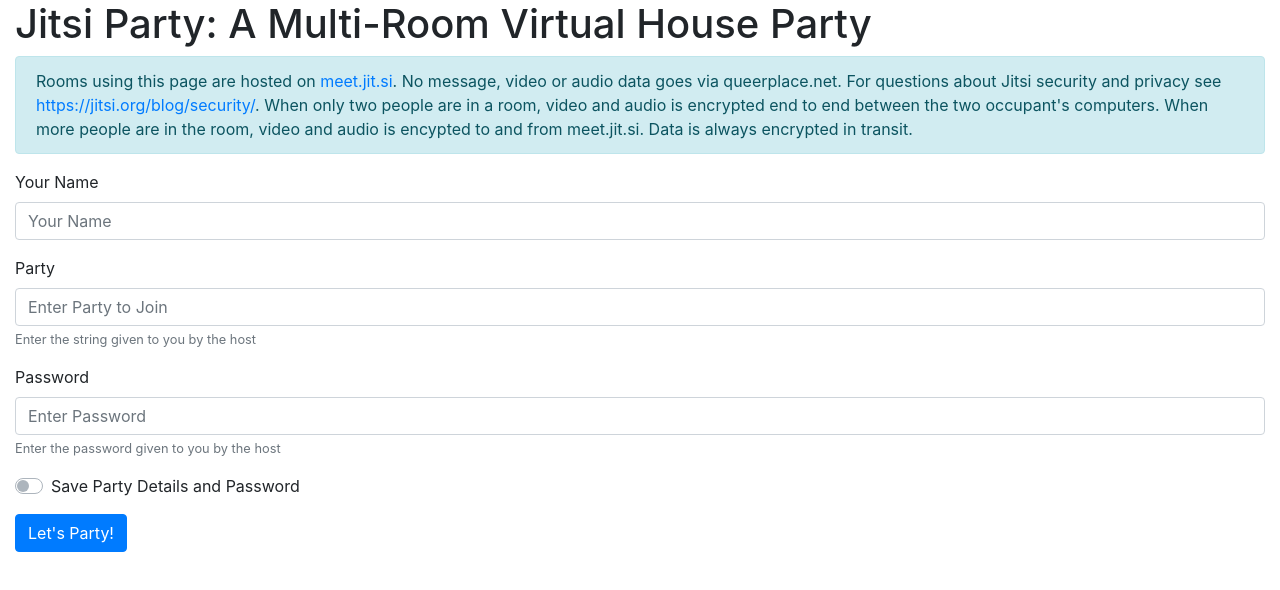
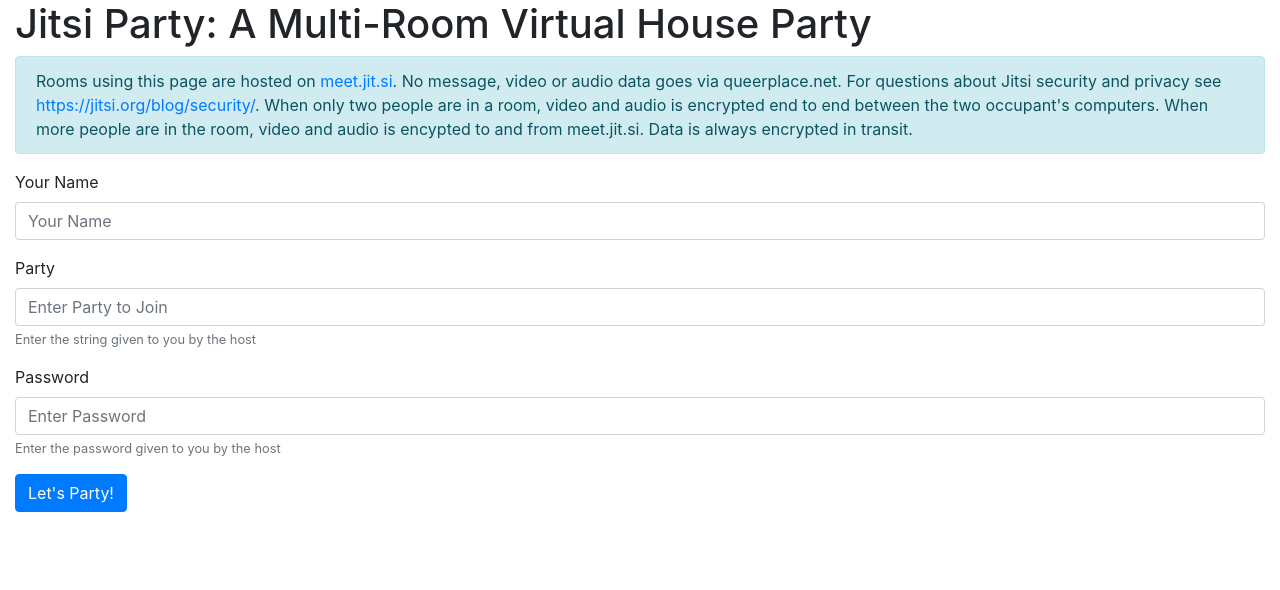
Before and after one commit to coffeepoint/queerplace, a React (Create React App) app: page / in a window 1280 px wide. Shown: the top 590 px of the page. Built offline with nearby package versions, Linux system fonts and the light colour scheme.

Commit message:
Remove save details toggle

```diff
--- a/src/components/LetMeIn.js
+++ b/src/components/LetMeIn.js
@@ -21,8 +21,8 @@
     return (<Form onSubmit={() => this.props.enterParty(
       this.nameInput.current.value,
       this.partyInput.current.value,
-      this.passwordInput.current.value,
-      this.saveDetailsInput.current.checked)}>
+      this.passwordInput.current.value)
+    }>
       <Form.Group controlId="YourName">
         <Form.Label>Your Name</Form.Label>
         <Form.Control ref={this.nameInput} type="text" placeholder="Your Name" defaultValue={this.props.name} />
@@ -41,9 +41,6 @@
           Enter the password given to you by the host
         </Form.Text>
       </Form.Group>
-      <Form.Group controlId="SaveDetails">
-        <Form.Check custom type="switch" ref={this.saveDetailsInput} defaultChecked={this.props.saveDetails} label="Save Party Details and Password"/>
-      </Form.Group>
       {alerts}
       <Button variant="primary" type="submit">
         Let's Party!
--- a/src/components/Party.js
+++ b/src/components/Party.js
@@ -12,21 +12,11 @@
       displayName: undefined,
       partyName: undefined,
       password: undefined,
-      saveDetails: undefined,
       setup: false
     };
 
     if (localStorage.getItem('displayName') !== "") {
       this.state.displayName = localStorage.getItem('displayName');
-    }
-    if (localStorage.getItem('partyName') !== "") {
-      this.state.partyName = localStorage.getItem('partyName');
-    }
-    if (localStorage.getItem('password') !== "") {
-      this.state.password = localStorage.getItem('password');
-    }
-    if (localStorage.getItem('saveDetails') !== "") {
-      this.state.saveDetails = localStorage.getItem('saveDetails');
     }
 
     this.enterParty = this.enterParty.bind(this);
@@ -35,7 +25,7 @@
   }
 
 
-  enterParty(displayName, partyName, password, saveDetails) {
+  enterParty(displayName, partyName, password) {
     if (this.definedAndOfNoneZeroLength(displayName) && this.definedAndOfNoneZeroLength(partyName) && this.definedAndOfNoneZeroLength(password)) {
       this.setState({
         displayName: displayName,
@@ -43,24 +33,7 @@
         password: password,
         setup: true
       });
-
-      if (saveDetails === true) {
-        localStorage.setItem('saveDetails', "true");
-        this.setState({saveDetails: "true"});
-      } else {
-        localStorage.setItem('saveDetails', "false");
-        this.setState({saveDetails: "false"});
-      }
-
-      if (saveDetails) {
-        localStorage.setItem('displayName', displayName);
-        localStorage.setItem('partyName', partyName);
-        localStorage.setItem('password', password);
-      } else {
-        localStorage.clear();
-      }
-    }
-    else {
+    } else {
       this.setState({
         displayName: displayName,
         partyName: partyName,
@@ -68,6 +41,9 @@
         setup: false,
         message: 'All fields are required',
       });
+    }
+    if (this.definedAndOfNoneZeroLength(displayName)) {
+      localStorage.setItem('displayName', displayName);
     }
   }
 
@@ -90,15 +66,9 @@
 
 
   logout() {
-    if (this.state.saveDetails !== "true") {
-      this.setState({
-        displayName: undefined,
-        partyName: undefined,
-        password: undefined,
-      });
-    }
-
     this.setState({
+      partyName: undefined,
+      password: undefined,
       setup: false,
       message: undefined,
     });
@@ -119,8 +89,7 @@
           message={this.state.message}
           name={this.state.displayName}
           partyName={this.state.partyName}
-          password={this.state.password}
-          saveDetails={this.state.saveDetails === "true"} />
+          password={this.state.password} />
       </Container>);
     }
     else {
```
